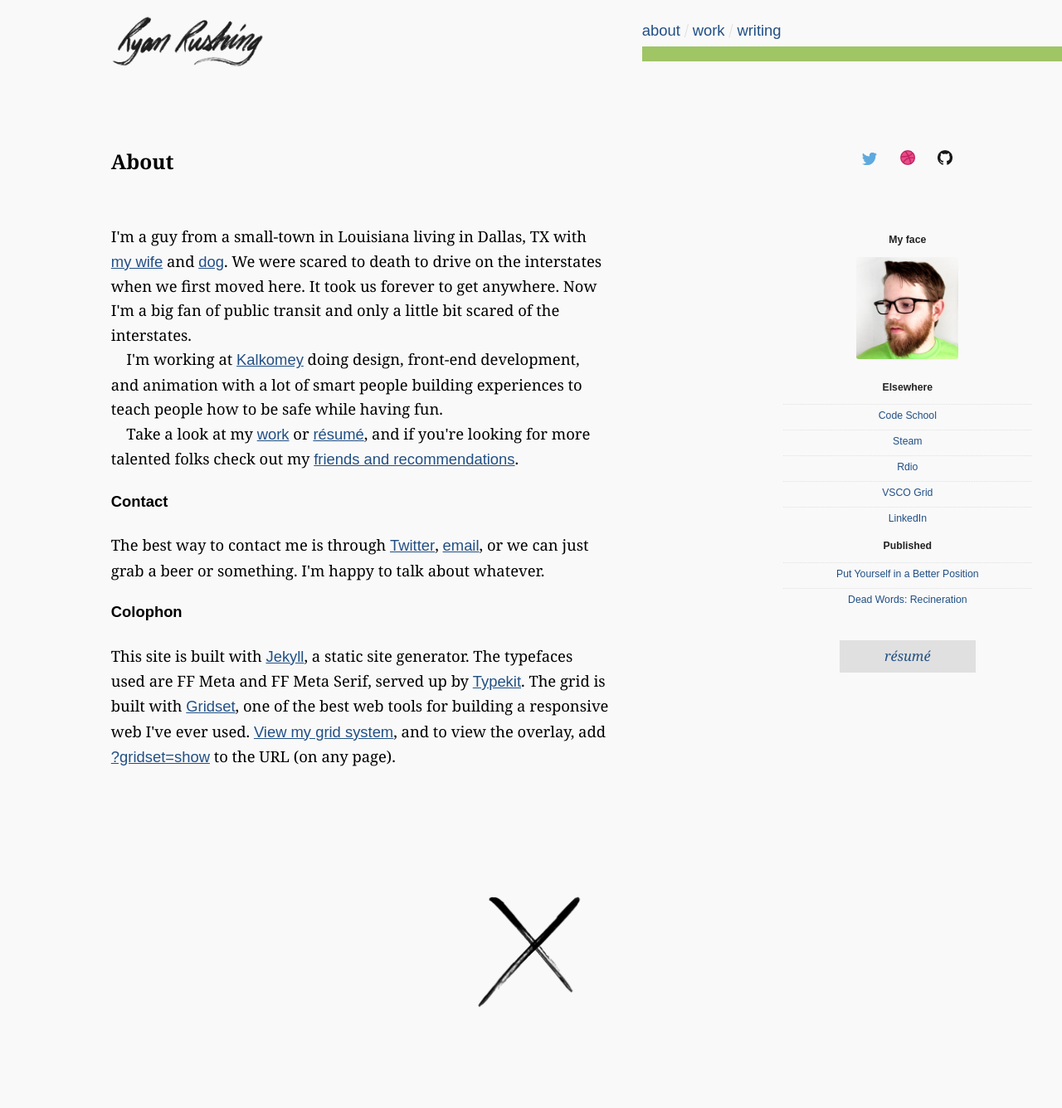
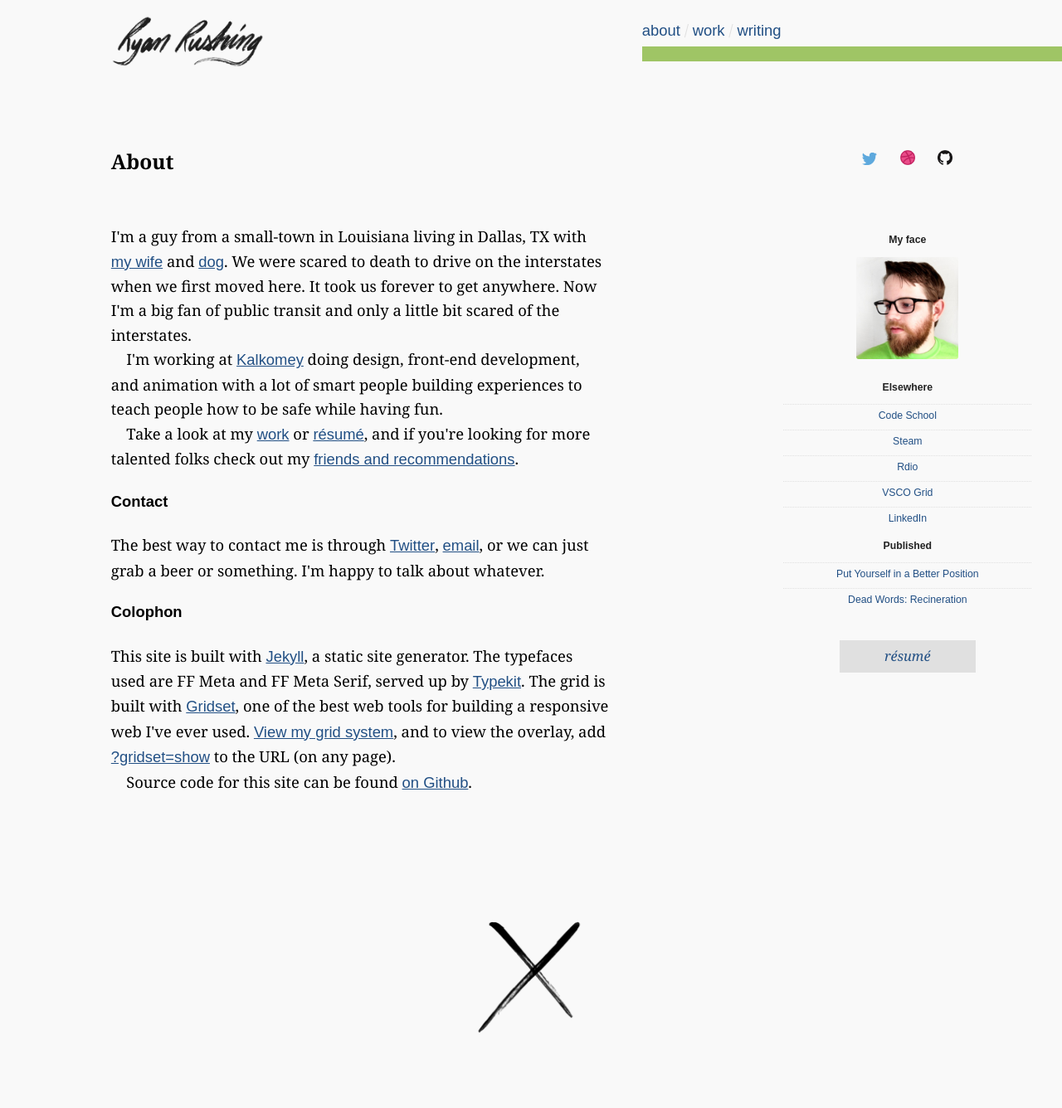
Before and after one commit to WriteEditor/ryan-rushing, a Jekyll site: the page built from about.html, in a window 1280 px wide. Shown: the whole page at 83% size. Built offline with Jekyll 4.4.1, drawn with Linux system fonts in a browser that asks for light colours; nearby versions of some CDN libraries; Markdown is read by kramdown in place of the engine named in the settings; before the commit the page ends 1306 px from its top, so only the background shows below that.

Commit message:
added the link to the Github repo to the colophon

```diff
--- a/about.html
+++ b/about.html
@@ -29,3 +29,6 @@
 	<p>
 		This site is built with <a href="http://jekyllrb.com">Jekyll</a>, a static site generator. The typefaces used are FF Meta and FF Meta Serif, served up by <a href="http://typekit.com">Typekit</a>. The grid is built with <a href="http://gridsetapp.com">Gridset</a>, one of the best web tools for building a responsive web I've ever used. <a href="https://share.gridsetapp.com/27909/">View my grid system</a>, and to view the overlay, add <a href="?gridset=show">?gridset=show</a> to the URL (on any page).
 	</p>
+	<p>
+		Source code for this site can be found <a href="hhttps://github.com/ryanrushing/ryan-rushing">on Github</a>.
+	</p>
```
